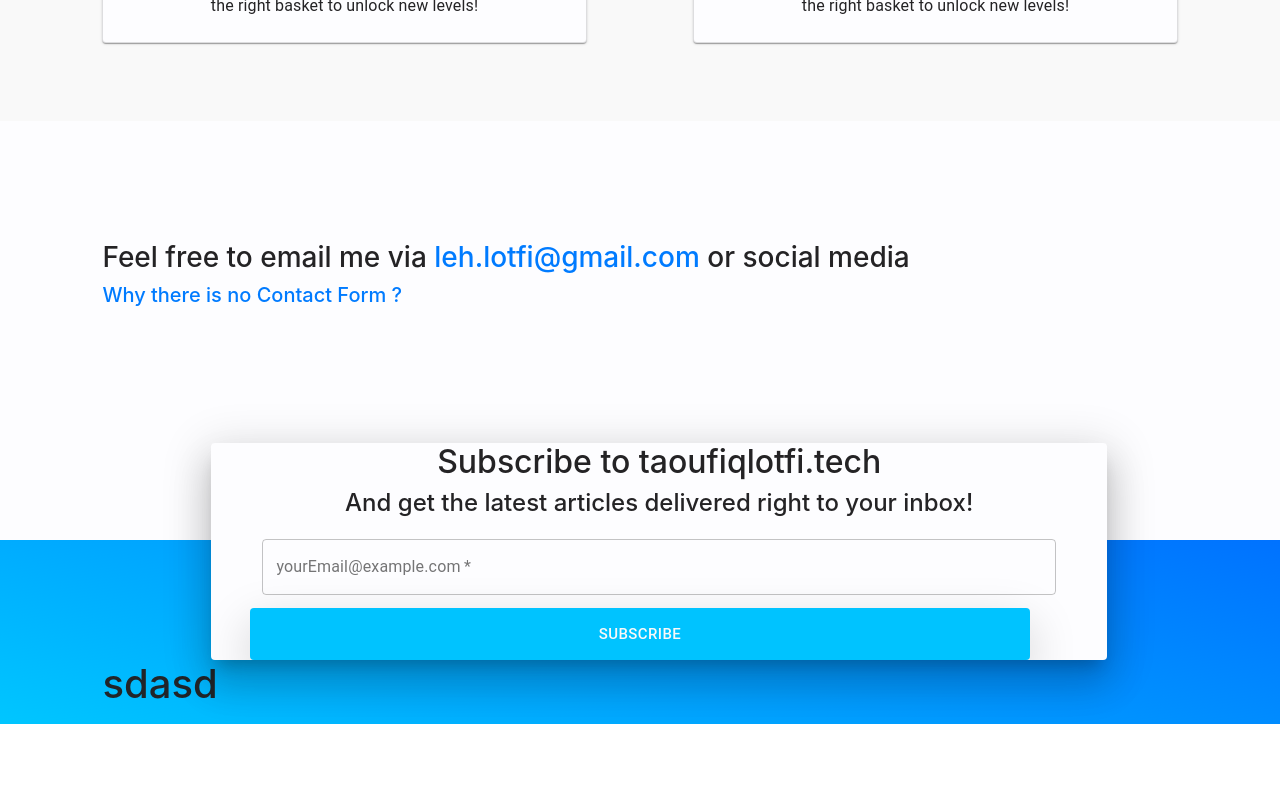
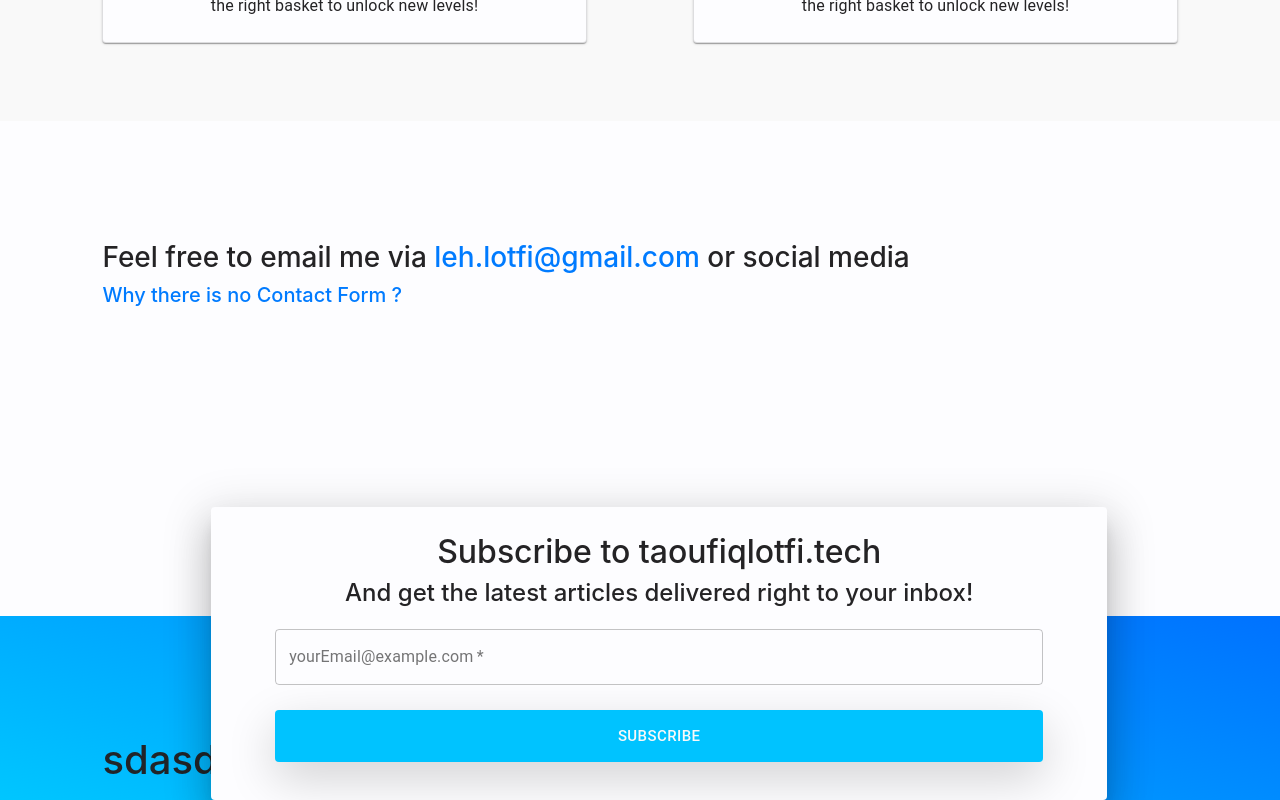
Before and after one commit to tao101/portfolio-v1, a React (Create React App) app: page / in a window 1280 px wide. Shown: the part 2869-3669 px from the top of the page. Before the commit the page ends 3593 px from the top, so only its background shows below. Built offline with nearby package versions, Linux system fonts and the light colour scheme.

Commit message:
litle update to the contact form

```diff
--- a/src/componenets/Contact.css
+++ b/src/componenets/Contact.css
@@ -11,21 +11,23 @@
   text-align: center;
 
   width: 70vw;
-  padding: 0px 3vw;
+  padding: 2vw 3vw;
   align-self: center;
   border: 2px;
   border-radius: 8px;
   position: relative;
-  bottom: -10vw;
+  bottom: -15vw;
 }
 
 .formContainer {
   display: flex;
   flex-direction: column;
+  justify-content: center;
 }
 
 .emailField {
-  margin: 1vw !important;
+  margin: 1vw 0px !important;
+  margin-left: 2vw !important;
+  width: 60vw !important;
   border-color: red !important;
-  color: red !important;
 }
--- a/src/componenets/Contact.js
+++ b/src/componenets/Contact.js
@@ -48,7 +48,7 @@ export default class Contact extends React.Component {
                 backgroundColor: Colors(darkMode, "blue"),
                 color: Colors(darkMode, "white"),
               }}
-              className="button shadow-lg"
+              className="button shadow-lg emailField"
             >
               Subscribe
             </Button>
```
